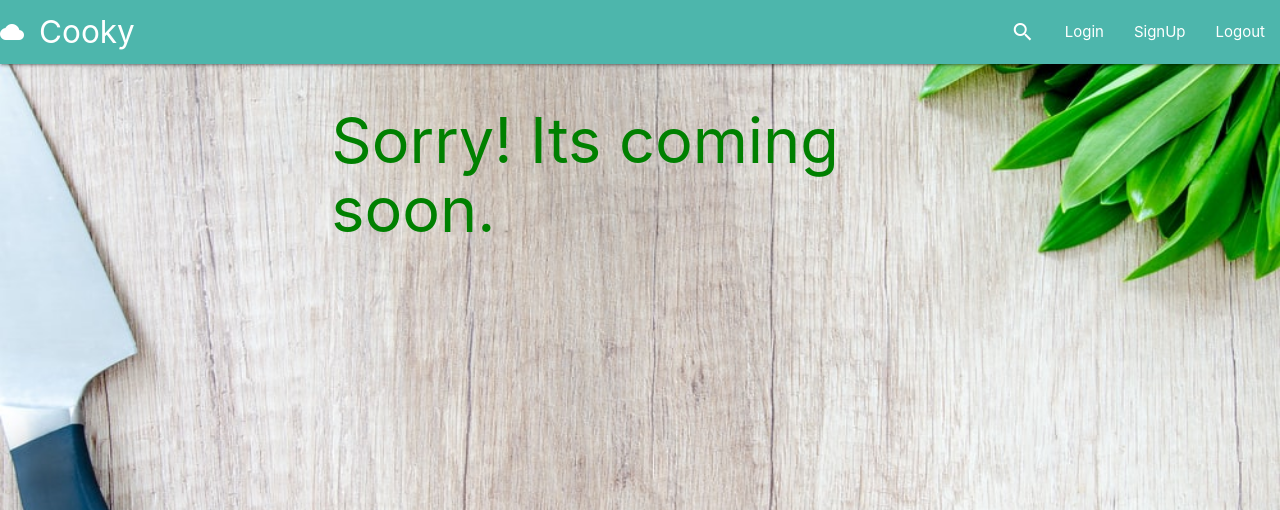
After one commit to atuanho2204/Cooky, a Django app: template menu/templates/404.html in a window 1280 px wide. The commit adds this page. Shown: the top 510 px of the page. Run offline with Django 3.2, Linux system fonts and the light colour scheme; the template is opened without the code that fills it, so the values that code supplies are empty.

Commit message:
add error page

```diff
--- a/kitchen/settings.py
+++ b/kitchen/settings.py
@@ -23,9 +23,9 @@ BASE_DIR = os.path.dirname(__file__)
 SECRET_KEY = '9@msc5epw%@f2w4=t57#0ibk^kau7bn09(gys1$s%50c2c8bhn'
 
 # SECURITY WARNING: don't run with debug turned on in production!
-DEBUG = True
+DEBUG = False
 
-ALLOWED_HOSTS = []
+ALLOWED_HOSTS = ['127.0.0.1']
 
 
 # Application definition
--- /dev/null
+++ b/menu/templates/404.html
@@ -0,0 +1,9 @@
+{% extends './menu/index.html'%}
+
+{% block 404page %}
+<div class="row">
+    <div class="col s6 offset-s3">
+        <h1>Sorry! Its coming soon.</h1>
+    </div>
+</div>
+{% endblock %}
--- a/menu/templates/menu/foodcard.html
+++ b/menu/templates/menu/foodcard.html
@@ -25,5 +25,10 @@
             </div>
         </div>
     {% endfor %}
+        <script>
+            if ( window.history.replaceState ) {
+              window.history.replaceState( null, null, window.location.href );
+            }
 
+        </script>
 {% endblock %}
--- a/menu/templates/menu/index.html
+++ b/menu/templates/menu/index.html
@@ -26,7 +26,7 @@
     <div>
         <nav>
             <div class="nav-wrapper teal lighten-2">
-                <a href="#!" class="brand-logo m4 l2"><i class="material-icons ml-4">cloud</i>Cooky</a>
+                <a href="{% url 'index' %}" class="brand-logo m4 l2"><i class="material-icons ml-4">cloud</i>Cooky</a>
                 <ul class="right hide-on-med-and-down">
                     <li><a href="sass.html"><i class="material-icons col s4">search</i></a></li>
                     <li><a href="badges.html">Login</a></li>
@@ -39,6 +39,9 @@
         {% endblock %}
 
         {% block foodcard %}
+        {% endblock %}
+
+        {% block 404page %}
         {% endblock %}
     </div>
 
@@ -90,7 +93,13 @@
     console.log("CSRF: ", csrftoken)
 
 </script>
+<script>
+        if ( window.history.replaceState ) {
+          window.history.replaceState( null, null, window.location.href );
+        }
 
+
+</script>
 
 
 </body>
--- a/menu/urls.py
+++ b/menu/urls.py
@@ -7,7 +7,7 @@ urlpatterns = [
     path('test/', views.food_menu, name='index'),
     path('food_card/', views.food_card, name='food-card'),
     path('login/', LoginClass.as_view(), name='login'),
-    path('', LoginClass.as_view(), name='login'),
+    path('index/', views.food_menu, name='index'),
     path('signup/', views.signup, name='signup'),
     path('', views.logout_view, name='log-out'),
 ]
```
Also changed, not shown: menu/views.py (+6 -3 lines), kitchen/db.sqlite3.
